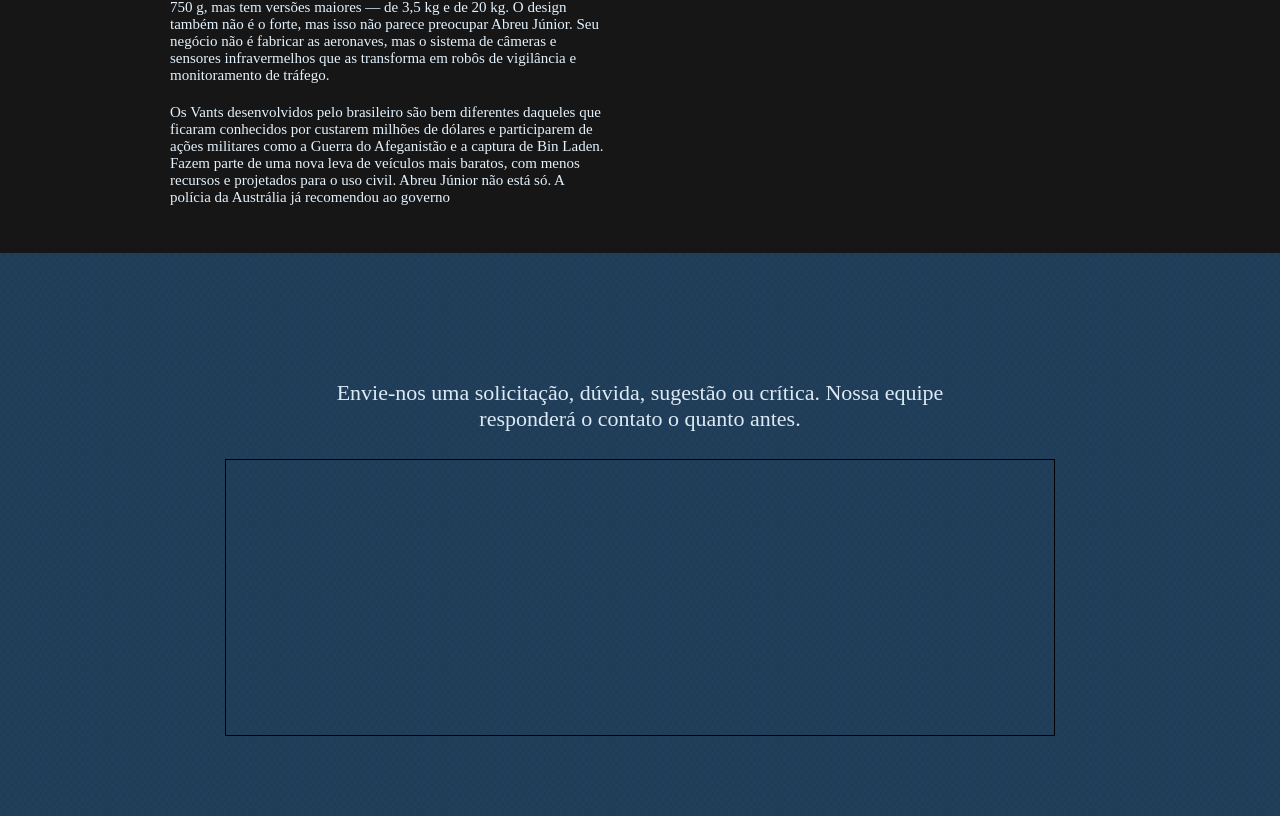
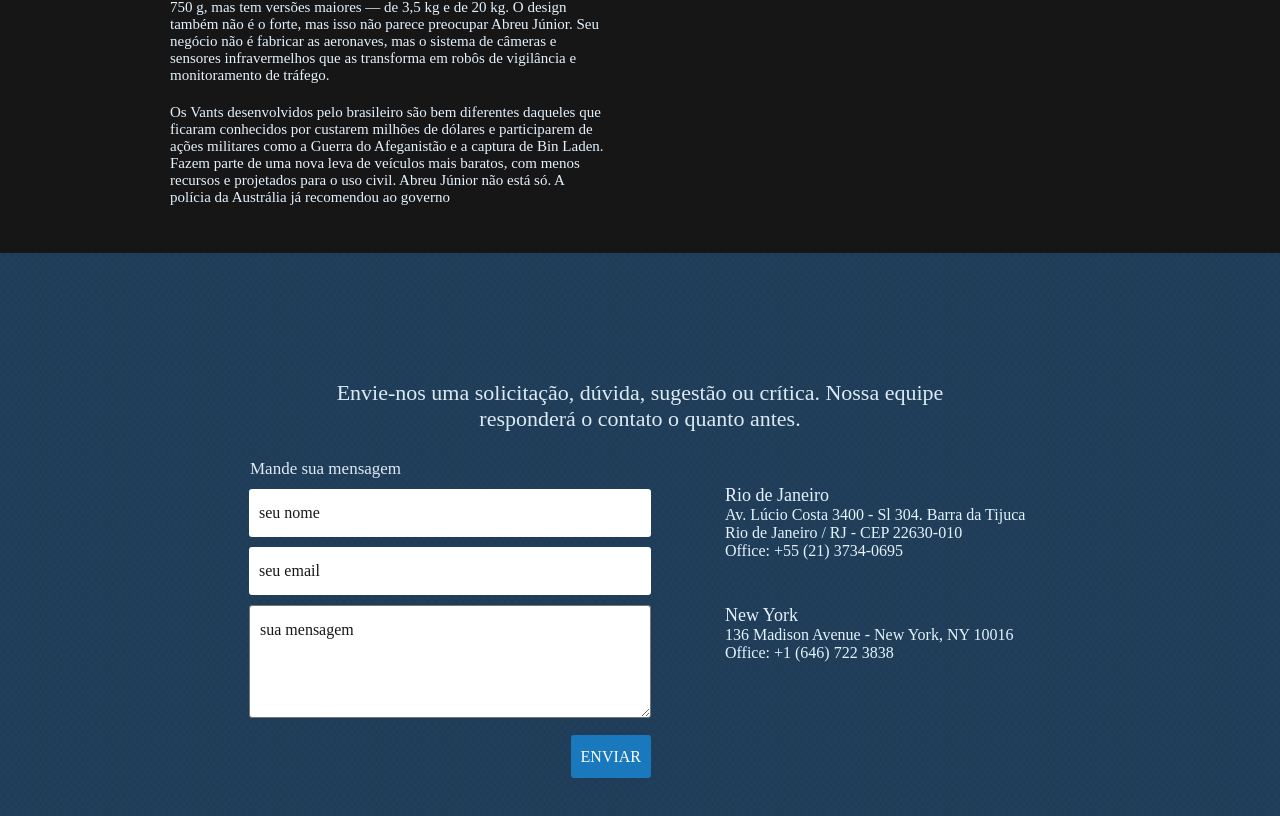
Before and after one commit to LucasSAmaral/desafio-storm, a Vue app: page / in a window 1280 px wide. Shown: the part 1140-1956 px from the top of the page. Built offline with nearby package versions, Linux system fonts and the light colour scheme.

Commit message:
Terminado o Contact-us e feito ajuste no responsivo do carrossel para funcionar no IE

```diff
--- a/src/App.vue
+++ b/src/App.vue
@@ -4,7 +4,7 @@
     <Carrossel></Carrossel>
     <NewsMobile v-if="width <= 768"></NewsMobile>
     <NewsDesktop v-if="width > 768"></NewsDesktop>
-    <ContactUs></ContactUs>
+    <ContactUs v-if="width > 768"></ContactUs>
   </div>
 </template>
 
--- a/src/components/Carrossel.vue
+++ b/src/components/Carrossel.vue
@@ -2,11 +2,10 @@
     <div class="carrossel__container">
         <ul class="carrossel">
             <li class="carrossel__item" v-bind:key="banner" v-for="banner in banners">
-                <picture>
-                    <source :srcset="banner.srcDesktop" media="(min-width: 769px)">
-                    <source :srcset="banner.srcMobile" media="(max-width: 768px)">
-                    <img :src="banner.srcMobile" :alt="banner.alt">
-                </picture>
+                <div class="carrossel__item--img">
+                        <img :src="banner.srcDesktop" :alt="banner.alt" class="carrossel__img--desktop">
+                        <img :src="banner.srcMobile" :alt="banner.alt" class="carrossel__img--mobile">
+                </div>
             </li>
         </ul>
     </div>
@@ -60,6 +59,22 @@ export default {
 .carrossel {
     padding: 0;
     margin: 0;
+
+    &__img {
+
+        &--mobile {
+            @media (min-width: 769px) {
+                display: none !important;
+            }
+        }
+
+        &--desktop {
+            display: none !important;
+            @media (min-width: 769px) {
+                display: block !important;
+            }
+        }
+    }
 }
 
 .slick-next,
--- a/src/components/ContactUs.vue
+++ b/src/components/ContactUs.vue
@@ -4,7 +4,28 @@
             <p>Envie-nos uma solicitação, dúvida, sugestão ou crítica. Nossa equipe responderá o contato o quanto antes.</p>
         </div>
         <div class="contact-us__contact-area">
-
+            <div class="contact-us__form">
+                <p>Mande sua mensagem</p>
+                <input type="text" name="nome" id="formNome" placeholder="seu nome">
+                <input type="text" name="email" id="formEmail" placeholder="seu email">
+                <textarea name="mensagem" id="mensagem" placeholder="sua mensagem"></textarea>
+                <div class="contact-us__form--button-container">
+                    <a href="javascript:;" class="contact-us__form--button">Enviar</a>
+                </div>
+            </div>
+            <div class="contact-us__address--container">
+                <div class="contact-us__address">
+                    <p class="contact-us__state">Rio de Janeiro</p>
+                    <p class="contact-us__superscription">Av. Lúcio Costa 3400 - Sl 304. Barra da Tijuca</p>
+                    <p class="contact-us__superscription">Rio de Janeiro / RJ - CEP 22630-010</p>
+                    <p class="contact-us__superscription">Office: +55 (21) 3734-0695</p>
+                </div>
+                <div class="contact-us__address">
+                    <p class="contact-us__state">New York</p>
+                    <p class="contact-us__superscription">136 Madison Avenue - New York, NY 10016</p>
+                    <p class="contact-us__superscription">Office: +1 (646) 722 3838</p>
+                </div>
+            </div>
         </div>
     </div>
 </template>
@@ -42,8 +63,99 @@ export default {
         &__contact-area {
             max-width: 830px;
             height: 277px;
-            border: 1px solid #000000;
             margin: 0 auto;
+            display: flex;
+        }
+        &__form {
+            width: 100%;
+            max-width: 450px;
+            font-family: adobe-garamond-pro, serif;
+            text-align: center;
+
+            &--button {
+                padding: 13px 10px;
+                background-color: #1979bc;
+                color: #fffffe;
+                text-decoration: none;
+                text-transform: uppercase;
+                border-radius: 3px;
+                cursor: pointer;
+
+
+                &-container {
+                    text-align: right;
+                    padding: 26px 24px;
+                }
+            }
+
+            p {
+                font-size: 17px;
+                text-align: left;
+                padding-left: 25px;
+                margin: 0 0 10px 0;
+                color: #ddeaf5;
+            }
+
+            input[type=text] {
+                padding: 15px 10px;
+                max-width: 402px;
+                width: 100%;
+                border: none;
+                border-radius: 3px;
+                margin-bottom: 10px;
+                color: #171717;
+                font-size: 16px;
+                font-family: adobe-garamond-pro, serif;
+            }
+
+            textarea {
+                padding: 15px 10px;
+                color: #171717;
+                font-size: 16px;
+                font-family: adobe-garamond-pro, serif;
+                max-width: 402px;
+                width: 100%;
+                height: 113px;
+                border-radius: 3px;
+            }
+
+            ::placeholder {
+                color: #171717;
+            }
+
+            :-ms-input-placeholder {
+                color: #171717;
+            }
+
+            ::-ms-input-placeholder {
+                color: #171717;
+            }
+        }
+
+        &__address {
+
+            &--container {
+                padding: 26px 0;
+                margin-left: 50px;
+            }
+
+            color: #e4f2fd;
+            font-family: adobe-garamond-pro, serif;
+            margin-bottom: 45px;
+        }
+
+        &__state {
+            font-size: 18px;
+
+        }
+
+        &__superscription {
+            font-size: 16px;
+        }
+
+        &__state,
+        &__superscription {
+            margin: 0;
         }
     }
 </style>
--- a/src/components/NewsDesktop.vue
+++ b/src/components/NewsDesktop.vue
@@ -25,7 +25,7 @@
         </div>
         <div class="news-desktop__selection-list--container">
             <ul>
-                <li :class="{selected: index == selection.value}" @click="index = selection.value" v-bind:key="selection" v-for="selection in articles">{{selection.title}}</li>
+                <li :class="{selected: index == selection.value}" @click="index = selection.value" v-bind:key="selection.value" v-for="selection in articles">{{selection.title}}</li>
             </ul>
             <div class="border"></div>
         </div>
@@ -100,7 +100,11 @@ export default {
             margin: 0 auto;
             margin-top: 115px;
             display: flex;
-            margin-bottom: 20px;
+            margin-bottom: 90px;
+
+            @media (min-width: 1024px) {
+                margin-bottom: 20px;
+            }
 
         }
         &__article {
```
